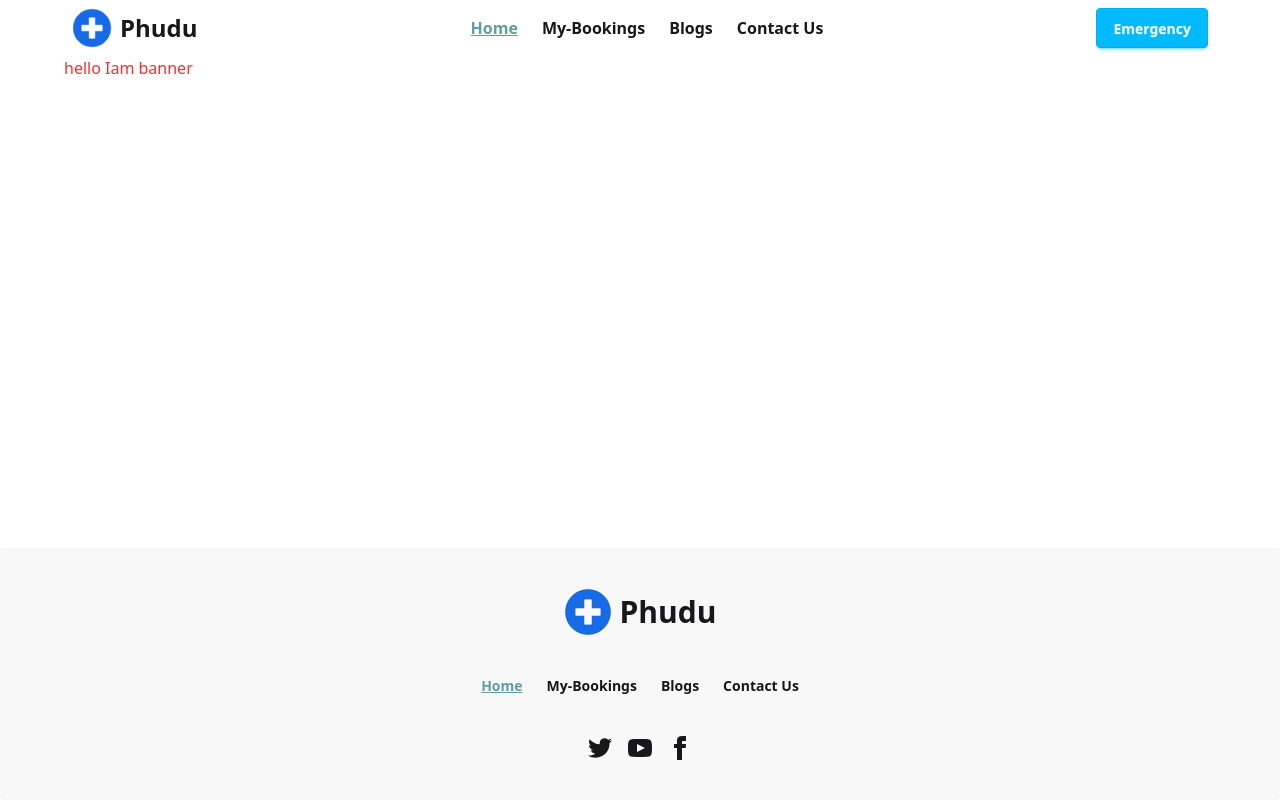
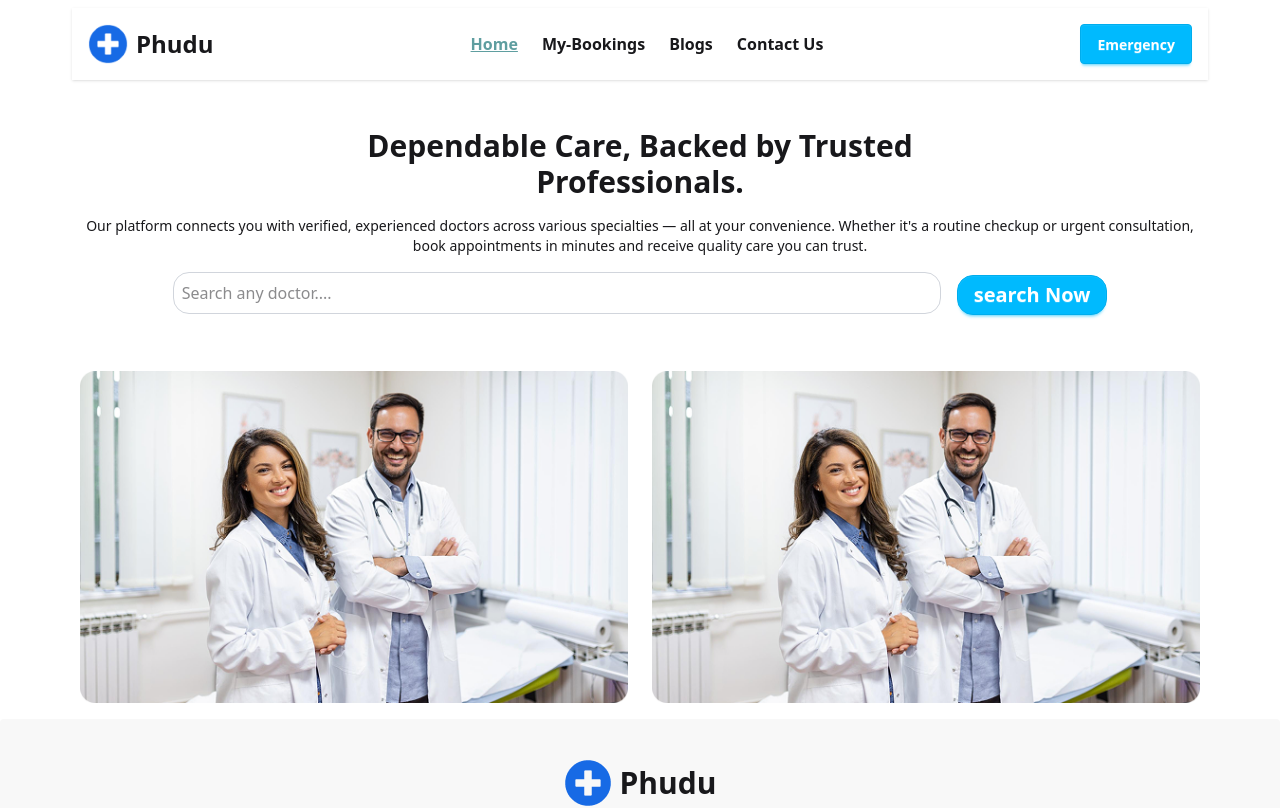
Before and after one commit to rjriajul1/phudu-project, a React (Vite) app: page / in a window 1280 px wide. Shown: the top 808 px of the page. Built offline with nearby package versions, Linux system fonts and the light colour scheme.

Commit message:
added my banner seciton

```diff
--- a/src/components/banner/Banner.jsx
+++ b/src/components/banner/Banner.jsx
@@ -1,10 +1,21 @@
 import React from 'react';
+import bannerImg from '../../assets/banner-img-1.png'
 
 const Banner = () => {
     return (
         <div>
-            <h1 className='text-red-500'>hello Iam banner</h1>
-
+          <div className='text-center py-10 '>
+          <h1 className='font-bold text-2xl  md:text-3xl'>Dependable Care, Backed by Trusted <br /> Professionals.</h1>
+           <p className='py-4 text-sm p-1'>Our platform connects you with verified, experienced doctors across various specialties — all at your convenience. Whether it's a routine checkup or urgent consultation, book appointments in minutes and receive quality care you can trust.</p>
+           <form>
+            <input className='border p-2 rounded-2xl border-gray-300 w-2/3 focus:outline-0' type="search" name="" placeholder='Search any doctor....' />
+            <input className='btn text-white font-bold text-xl btn-info ml-4 rounded-2xl md:mt-0 mt-2' type="submit" value="search Now" />
+           </form>
+          </div>
+          <div className='grid md:grid-cols-2 gap-6 p-4'>
+            <img src={bannerImg} alt="" />
+            <img src={bannerImg} alt="" />
+          </div>
         </div>
     );
 };
--- a/src/components/header/navbar/Navbar.jsx
+++ b/src/components/header/navbar/Navbar.jsx
@@ -9,7 +9,7 @@ const Navbar = () => {
     const [open,setOpen] = useState(false)
     return (
         <div className='p-2'>
-            <div className='flex justify-between items-center'>
+            <div className='flex justify-between items-center shadow p-4'>
                 <div className='flex items-center'>
 
                    <span onClick={()=>setOpen(!open)} className='mr-5 md:mr-0'>
```
